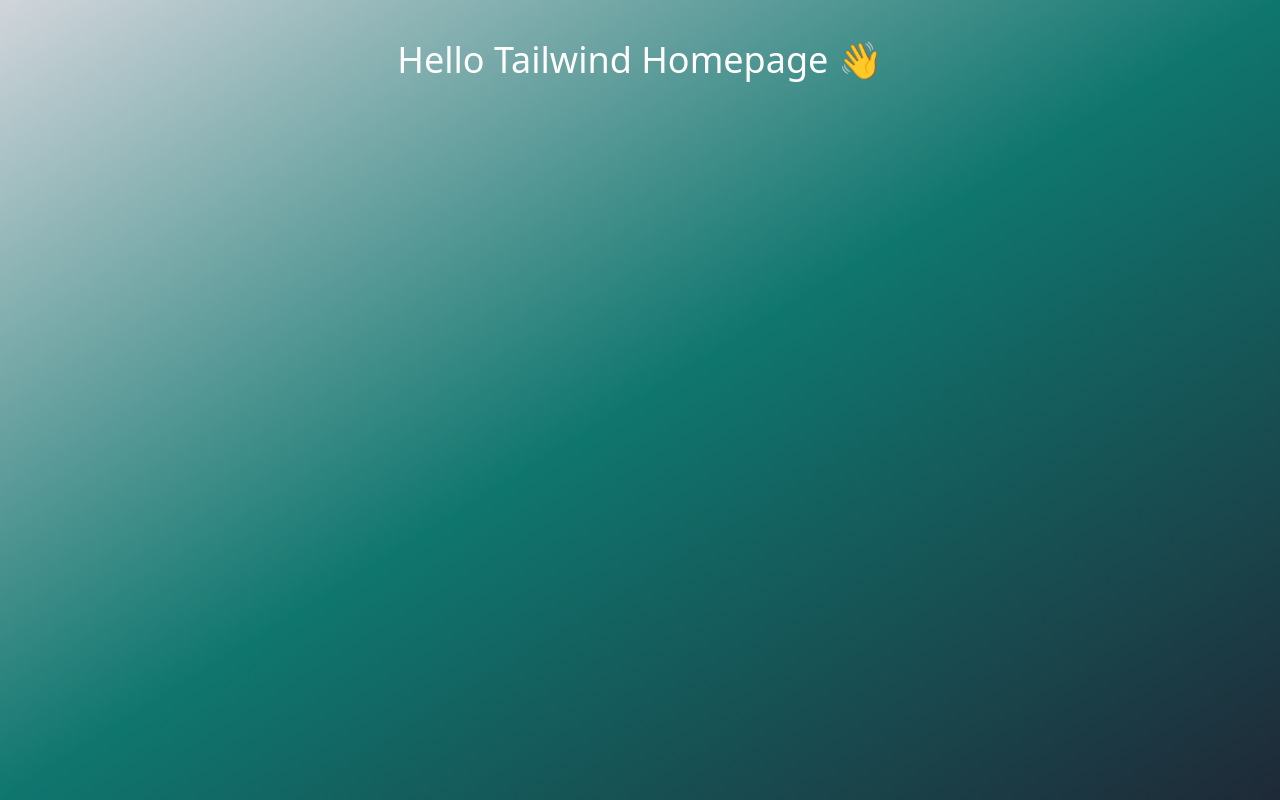
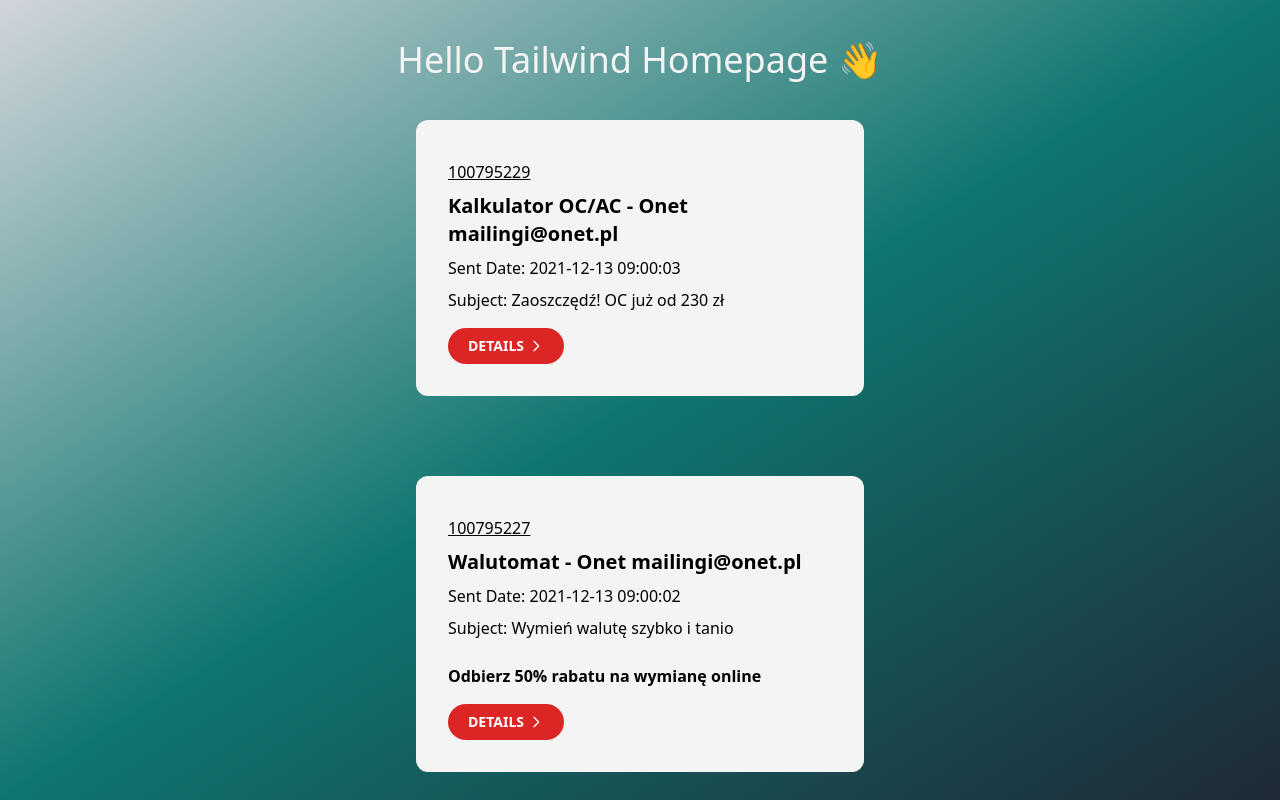
Before and after one commit to jakub0227/assignment_demo, a React (Create React App) app: page / in a window 1280 px wide. Built offline with nearby package versions, Linux system fonts and the light colour scheme.

Commit message:
create mockup DATA, map through to display items, add basic styles

```diff
--- a/src/hoc/Layout/Layout.tsx
+++ b/src/hoc/Layout/Layout.tsx
@@ -2,7 +2,7 @@
 
 export const Layout: FC = (props) => {
   return (
-    <div className="flex flex-col items-center justify-items-start h-screen  bg-gradient-to-br from-gray-300 via-teal-700 to-gray-800">
+    <div className="flex flex-col items-center justify-items-start h-screen bg-gradient-to-br from-gray-300 via-teal-700 to-gray-800">
       {props.children}
     </div>
   );
--- a/src/pages/HomePage/HomePage.tsx
+++ b/src/pages/HomePage/HomePage.tsx
@@ -1,9 +1,61 @@
 import React, { FC } from "react";
+import { ListItem } from "../../types/ListItem";
+
+const DATA: ListItem[] = [
+  {
+    id: 100795229,
+    from: "Kalkulator OC/AC - Onet mailingi@onet.pl",
+    sent_date: "2021-12-13 09:00:03",
+    is_unread: false,
+    subject: "Zaoszczędź! OC już od 230 zł",
+    snippet: "",
+  },
+
+  {
+    id: 100795227,
+    from: "Walutomat - Onet mailingi@onet.pl",
+    sent_date: "2021-12-13 09:00:02",
+    is_unread: false,
+    subject: "Wymień walutę szybko i tanio",
+    snippet: "Odbierz 50% rabatu na wymianę online",
+  },
+];
 
 export const HomePage: FC = () => {
   return (
-    <div>
-      <h1 className="text-4xl mt-10 text-white">Hello Tailwind Homepage 👋</h1>
-    </div>
+    <>
+      <h1 className="text-4xl mt-10 text-zinc-100">
+        Hello Tailwind Homepage 👋
+      </h1>
+      {DATA.map((el) => (
+        <div
+          key={el.id}
+          className="bg-zinc-100 p-8 w-[28rem] h-min my-10 rounded-xl"
+        >
+          <h4 className="font-normal text-l mt-2 underline">{el.id}</h4>
+          <h4 className="font-bold text-xl mt-2">{el.from}</h4>
+          <p className="mt-2">Sent Date: {el.sent_date}</p>
+          <p className="mt-2">Subject: {el.subject}</p>
+          {el.snippet && <p className="font-bold text-l mt-6">{el.snippet}</p>}
+          <button className="bg-red-600 text-white font-semibold py-2 px-5 text-sm mt-4 inline-flex items-center group rounded-3xl">
+            <p> DETAILS </p>
+            <svg
+              xmlns="http://www.w3.org/2000/svg"
+              className="h-4 w-4 ml-1 group-hover:translate-x-2 delay-100 duration-200 ease-in-out"
+              fill="none"
+              viewBox="0 0 24 24"
+              stroke="currentColor"
+            >
+              <path
+                stroke-linecap="round"
+                stroke-linejoin="round"
+                stroke-width="2"
+                d="M9 5l7 7-7 7"
+              />
+            </svg>
+          </button>
+        </div>
+      ))}
+    </>
   );
 };
--- /dev/null
+++ b/src/types/ListItem.ts
@@ -0,0 +1,8 @@
+export type ListItem = {
+  id: number;
+  from: string;
+  sent_date: string;
+  is_unread: boolean;
+  subject: string;
+  snippet?: string;
+};
```
